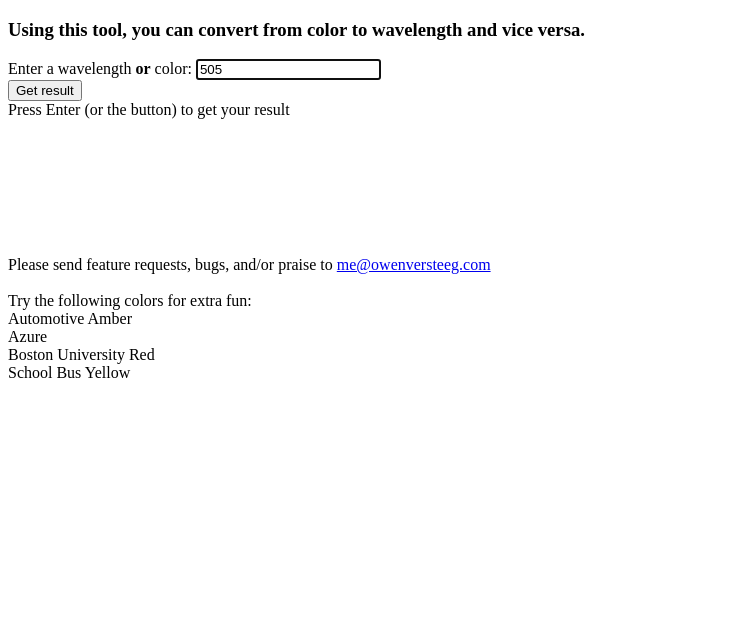
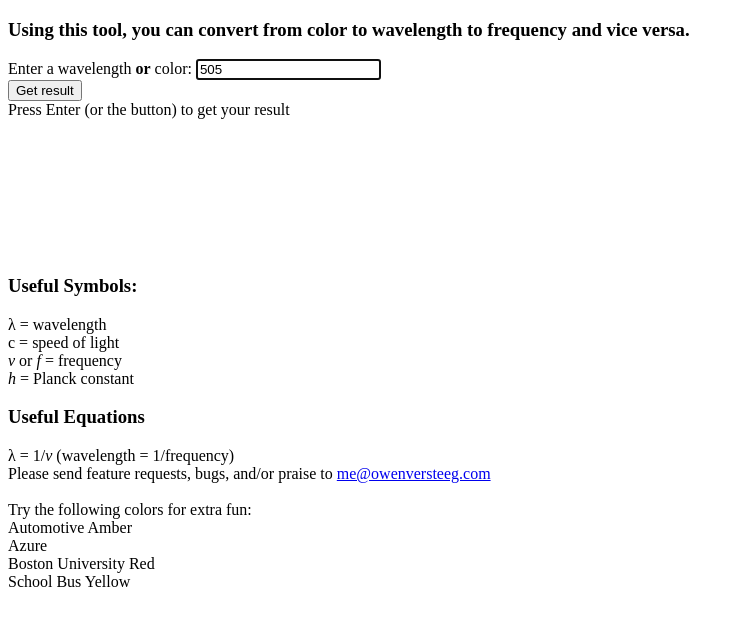
Before and after one commit to owenversteeg/colortool, a plain HTML site: page index.html in a window 1280 px wide. Shown: the whole page, without its empty margins (0-744 px from the left). Drawn offline with Linux system fonts and the light colour scheme.

Commit message:
add useful symbols

```diff
--- a/index.html
+++ b/index.html
@@ -30,7 +30,7 @@
 				width: 100px;
 			}
 		</style>
-		<h3>Using this tool, you can convert from color to wavelength and vice versa.</h3>
+		<h3>Using this tool, you can convert from color to wavelength to frequency and vice versa.</h3>
 		Enter a wavelength <b>or</b> color: <input type="text" class="mousetrap" id="inputBox" value="505" autofocus></input>
 		<br>
 		<button onclick="getColorOrWavelength()">Get result</button>
@@ -40,6 +40,18 @@
 		<h3 id="outputText"></h3>
 		<div id="outputColor"></div>
 		<script type="text/javascript" src="main.js"></script>
+		<br>
+		<h3>Useful Symbols:</h3>
+		λ = wavelength
+		<br>
+		c = speed of light
+		<br>
+		<i>v</i> or <i>f</i> = frequency
+		<br>
+		<i>h</i> = Planck constant
+		<br>
+		<h3>Useful Equations</h3>
+		λ = 1/<i>v</i> (wavelength = 1/frequency)
 		<br>
 		Please send feature requests, bugs, and/or praise to <a href="mailto:me@owenversteeg.com">me@owenversteeg.com</a>
 		<br><br>
```
